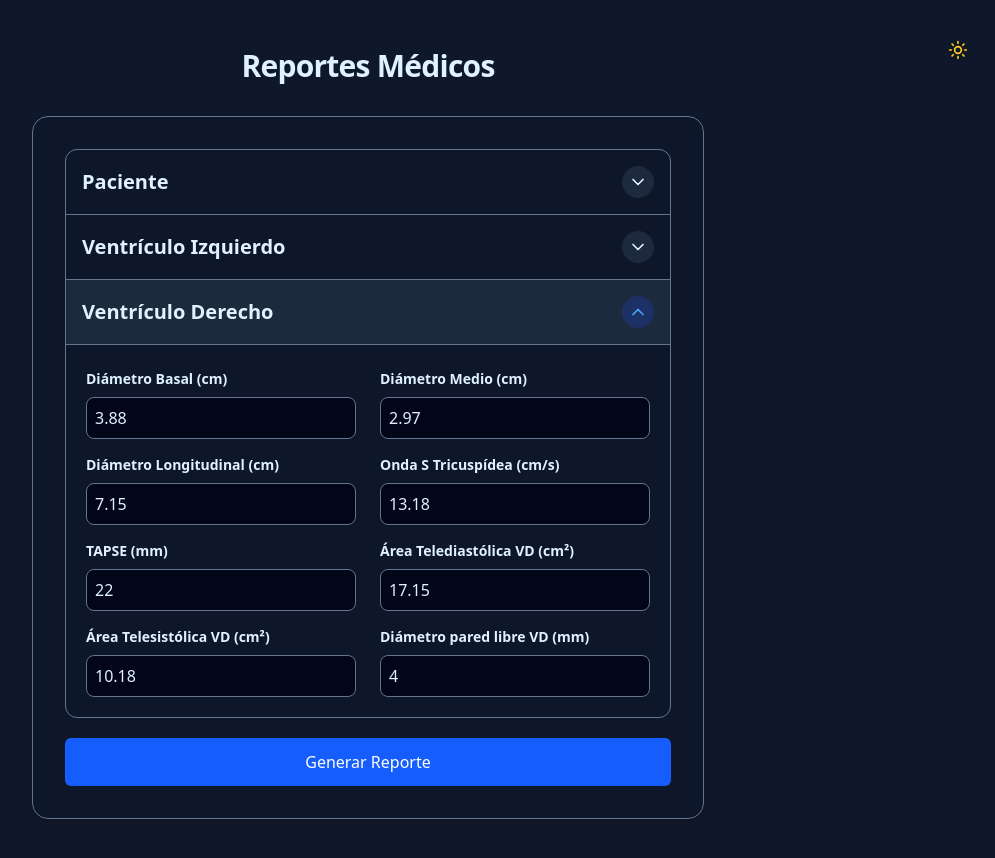
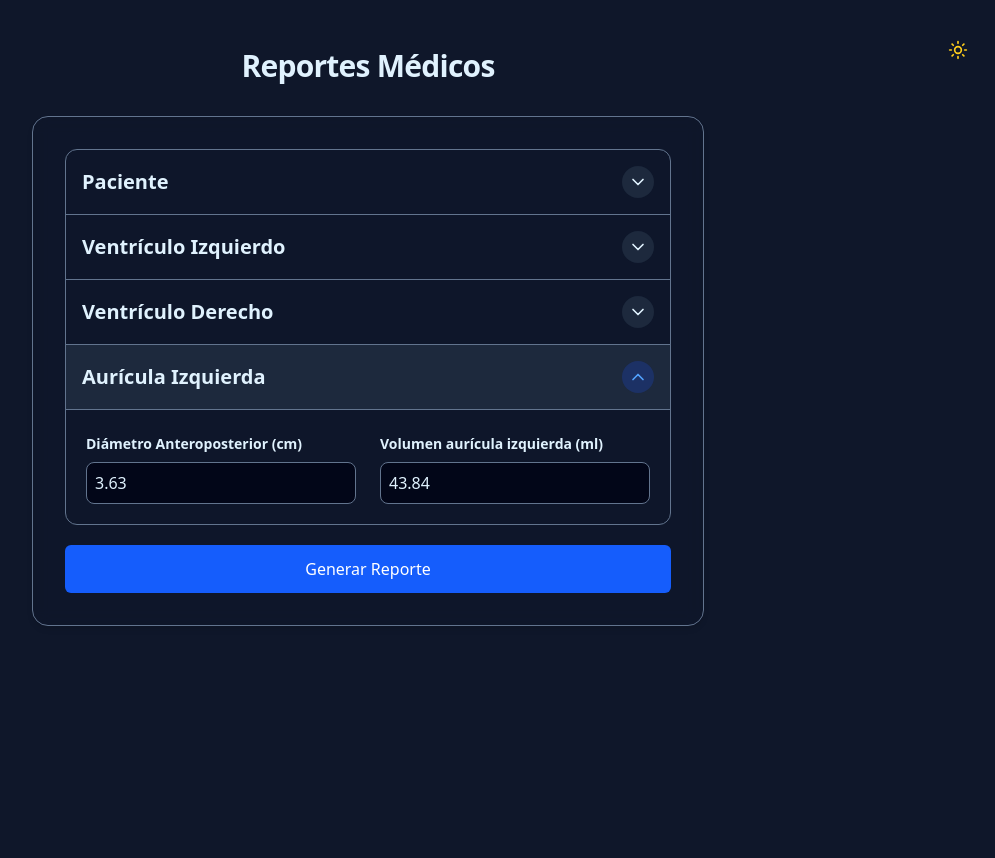
Before and after one commit to Vecttory/medical-reports, a Next.js app: page / in a window 1280 px wide. Shown: the top 858 px of the page, without its empty margins (272-1267 px from the left). After the commit the page ends 800 px from the top, so only its background shows below. Built offline with nearby package versions, Linux system fonts and the light colour scheme.

Commit message:
la section added form, template and data injections

```diff
--- a/app/actions.js
+++ b/app/actions.js
@@ -47,6 +47,11 @@ export async function processReport(prevState, formData) {
     rveda: parseFloat(formData.get("rveda") || "0"),
     rvesa: parseFloat(formData.get("rvesa") || "0"),
     rvfwt: parseFloat(formData.get("rvfwt") || "0"),
+  };
+
+  const leftAtriumData = {
+    laapd: parseFloat(formData.get("laapd") || "0"),
+    lav: parseFloat(formData.get("lav") || "0"),
   };
 
   // Basic validation (even though HTML5 handles most of it)
@@ -105,6 +110,10 @@ export async function processReport(prevState, formData) {
     } = rightVentricleData;
 
     const rvfac = rveda !== 0 ? ((rveda - rvesa) / rveda) * 100 : 0;
+
+    // Left Atrium Calculations
+    const { laapd, lav } = leftAtriumData;
+    const ilav = lav / bsa;
 
     // Format date to DD/MM/YYYY
     const [year, month, day] = patientData.date.split("-");
@@ -171,6 +180,11 @@ export async function processReport(prevState, formData) {
       rvesa: truncateDecimals(rvesa),
       rvfac: truncateDecimals(rvfac),
       rvfwt: truncateDecimals(rvfwt, 0),
+
+      // Left Atrium Data
+      laapd: truncateDecimals(laapd),
+      // lav: truncateDecimals(lav), not used in the template
+      ilav: truncateDecimals(ilav),
     });
 
     const buf = doc.getZip().generate({
--- a/app/page.js
+++ b/app/page.js
@@ -85,7 +85,8 @@ export default function Home() {
   const [openSections, setOpenSections] = useState({
     patient: false,
     leftVentricle: false,
-    rightVentricle: true
+    rightVentricle: false,
+    leftAtrium: true
   });
 
   // Scroll to the bottom of the page on initial load
@@ -615,7 +616,6 @@ export default function Home() {
             title="Ventrículo Derecho"
             isOpen={openSections.rightVentricle}
             onToggle={() => toggleSection('rightVentricle')}
-            isLast={true}
           >
             <div className="grid grid-cols-1 sm:grid-cols-2 gap-x-6 gap-y-4">
               <div>
@@ -748,6 +748,49 @@ export default function Home() {
             </div>
           </AccordionSection>
 
+          {/* LEFT ATRIUM SECTION */}
+          <AccordionSection
+            id="leftAtrium"
+            title="Aurícula Izquierda"
+            isOpen={openSections.leftAtrium}
+            onToggle={() => toggleSection('leftAtrium')}
+            isLast={true}
+          >
+            <div className="grid grid-cols-1 sm:grid-cols-2 gap-x-6 gap-y-4">
+              <div>
+                {/* LAAPD: Left Atrial Anteroposterior Diameter */}
+                <label htmlFor="laapd" className="block text-sm font-bold mb-2">
+                  Diámetro Anteroposterior (cm)
+                </label>
+                <input
+                  type="number"
+                  id="laapd"
+                  name="laapd"
+                  step="0.01"
+                  required
+                  defaultValue="3.63"
+                  className="scroll-mt-12 w-full px-2 py-2 border-1 border-slate-400 dark:border-slate-500 rounded-lg bg-white dark:bg-slate-950 focus:outline-none focus:ring-2 focus:ring-blue-500 focus:border-transparent transition-shadow"
+                />
+              </div>
+
+              <div>
+                {/* LAV: Left Atrial Volume */}
+                <label htmlFor="lav" className="block text-sm font-bold mb-2">
+                  Volumen aurícula izquierda (ml)
+                </label>
+                <input
+                  type="number"
+                  id="lav"
+                  name="lav"
+                  step="0.01"
+                  required
+                  defaultValue="43.84"
+                  className="scroll-mt-12 w-full px-2 py-2 border-1 border-slate-400 dark:border-slate-500 rounded-lg bg-white dark:bg-slate-950 focus:outline-none focus:ring-2 focus:ring-blue-500 focus:border-transparent transition-shadow"
+                />
+              </div>
+            </div>
+          </AccordionSection>
+
           {/* Status messages */}
           {state?.error && (
             <div className="p-4 text-sm text-red-700 bg-red-50 dark:bg-red-950/30 dark:text-red-400 rounded-lg border border-red-200 dark:border-red-900/50 mb-6 mt-4">
```
Also changed, not shown: 1 other file (tests, documents, lock files or other folders).
